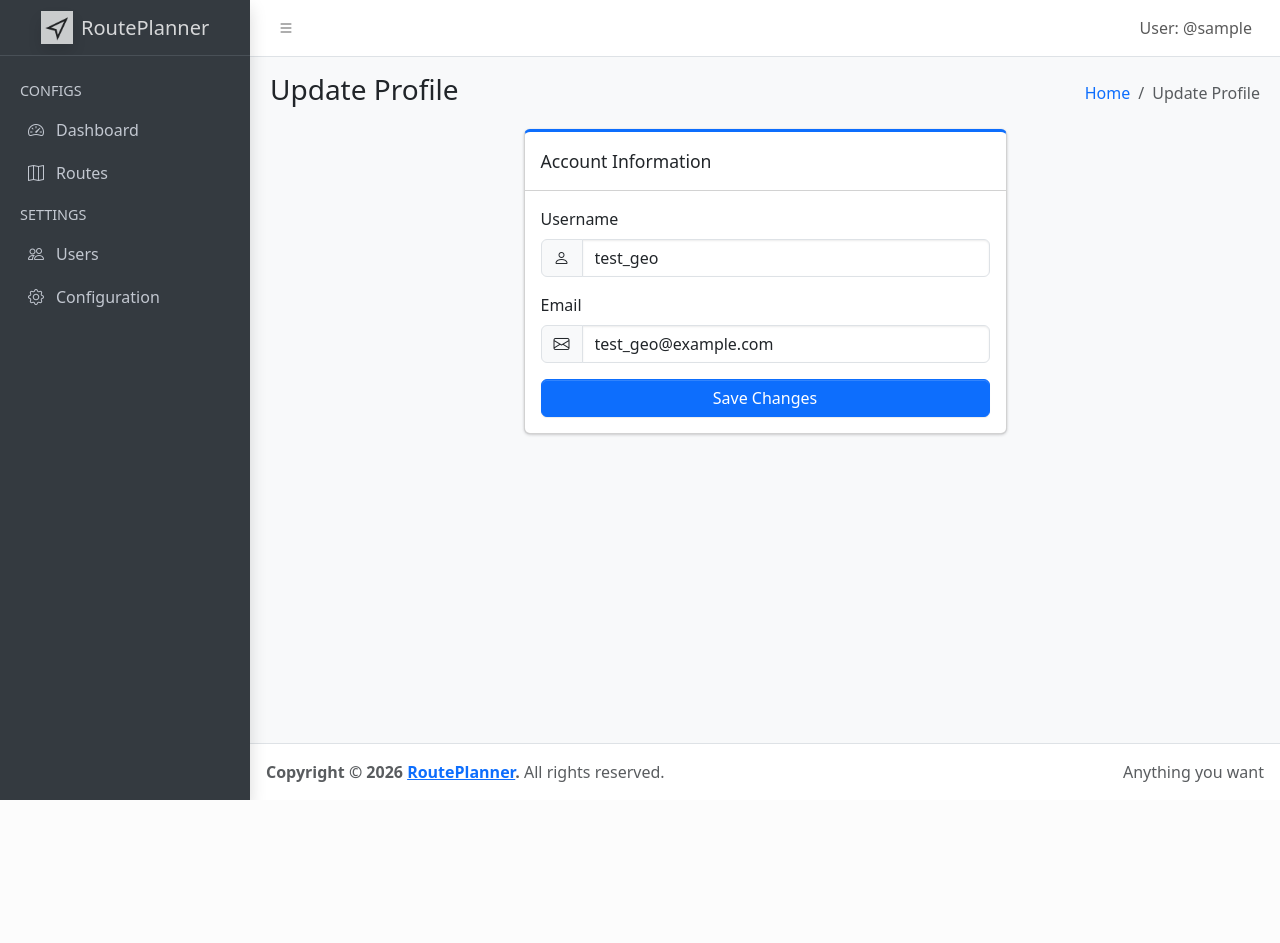
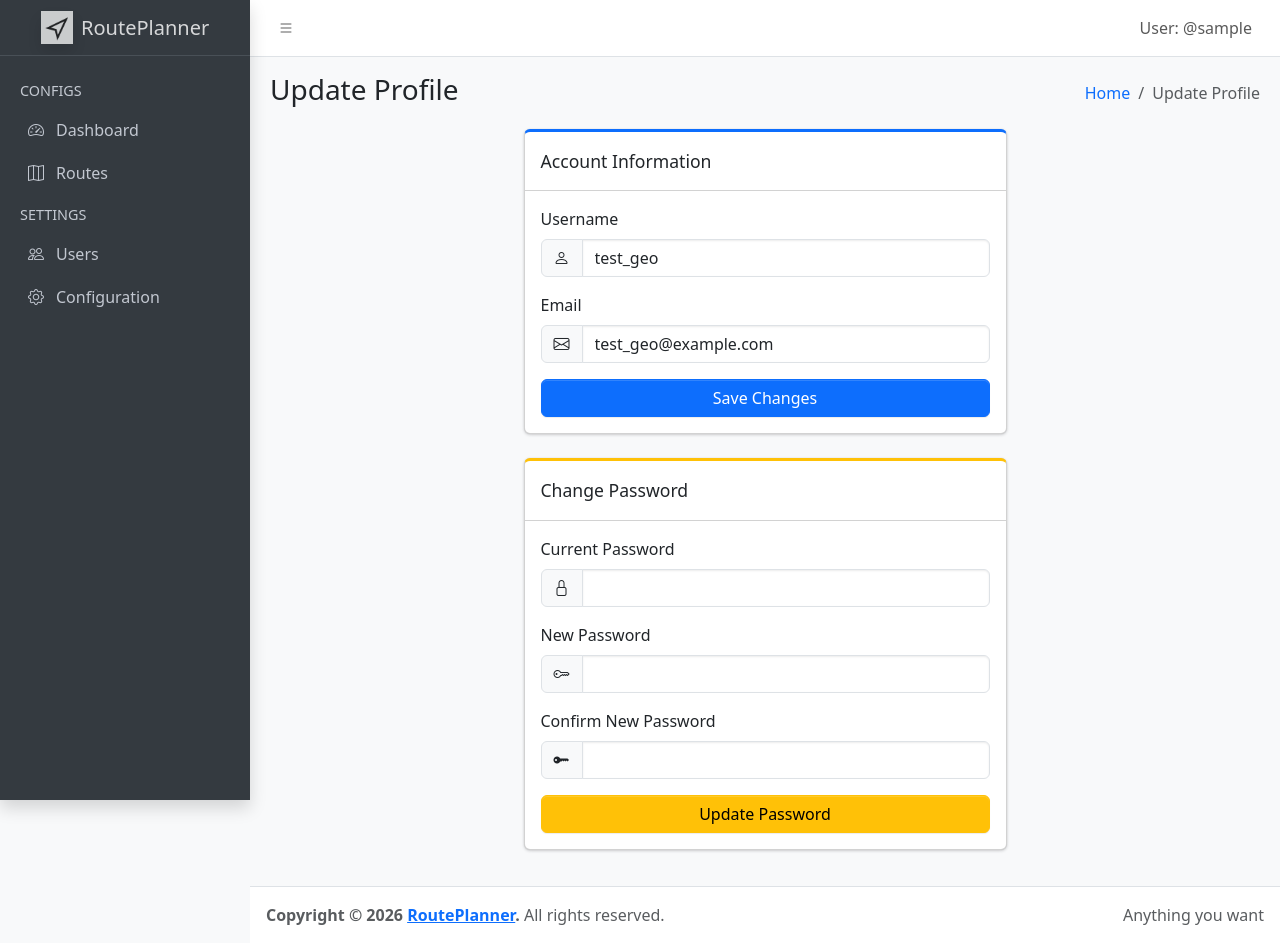
Before and after one commit to JorgeArguello1999/RoutePlanner, a Flask app: page /users/update in a window 1280 px wide. Before the commit the page ends 800 px from the top, so only its background shows below. Run offline with Flask 3, Linux system fonts and the light colour scheme; the visitor is signed in with stand-in values (Sample User, id 1).

Commit message:
feat: Users can update password

```diff
--- a/controllers/users.py
+++ b/controllers/users.py
@@ -180,28 +180,42 @@ def change_password_page(request_form):
     user = User.query.get(user_id)
 
     if request_form.method == 'GET':
-        return {"message": "Submit POST request with current_password, new_password, and confirm_password"}
+        if request_form.headers.get('Content-Type') == 'application/json':
+            return {"message": "Submit POST request with current_password, new_password, and confirm_password"}
+        return render_template(f"{TEMPLATES_DIR}update.html", user=user)
 
     elif request_form.method == 'POST':
-        data = request_form.form if request_form.form else request_form.get_json()
+        is_json = request_form.is_json
+        data = request_form.get_json() if is_json else request_form.form
 
         current_password = data.get('current_password')
         new_password = data.get('new_password')
         confirm_password = data.get('confirm_password')
 
+        error = None
+        message = None
+
         if not user.check_password(current_password):
-            return {"error": "Incorrect current password"}, 401
+            error = "Incorrect current password"
 
-        if new_password != confirm_password:
-            return {"error": "New passwords do not match"}, 400
+        elif new_password != confirm_password:
+            error = "New passwords do not match"
 
-        if not new_password:
-            return {"error": "New password cannot be empty"}, 400
+        elif not new_password:
+            error = "New password cannot be empty"
 
-        try:
-            user.password = new_password
-            db.session.commit()
-            return {"message": "Password changed successfully"}
-        except Exception as e:
-            db.session.rollback()
-            return {"error": str(e)}, 500
+        if not error:
+            try:
+                user.password = new_password
+                db.session.commit()
+                message = "Password changed successfully"
+            except Exception as e:
+                db.session.rollback()
+                error = str(e)
+
+        if is_json:
+            if error: return {"error": error}, 400 if "Incorrect" in error else 400
+            return {"message": message}
+
+        # For HTML Form:
+        return render_template(f"{TEMPLATES_DIR}update.html", user=user, message=message, error=error)
--- a/templates/users/update.html
+++ b/templates/users/update.html
@@ -67,6 +67,46 @@
                         </form>
                     </div>
                 </div>
+
+                <!-- Password Change Card -->
+                <div class="card card-warning card-outline mb-4">
+                    <div class="card-header">
+                        <div class="card-title">Change Password</div>
+                    </div>
+                    <div class="card-body">
+                        <form action="{{ url_for('users.users_change_password') }}" method="post">
+                            <div class="mb-3">
+                                <label for="currentPassword" class="form-label">Current Password</label>
+                                <div class="input-group">
+                                    <span class="input-group-text"><i class="bi bi-lock"></i></span>
+                                    <input id="currentPassword" type="password" class="form-control"
+                                        name="current_password" required />
+                                </div>
+                            </div>
+                            <div class="mb-3">
+                                <label for="newPassword" class="form-label">New Password</label>
+                                <div class="input-group">
+                                    <span class="input-group-text"><i class="bi bi-key"></i></span>
+                                    <input id="newPassword" type="password" class="form-control" name="new_password"
+                                        required />
+                                </div>
+                            </div>
+                            <div class="mb-3">
+                                <label for="confirmPassword" class="form-label">Confirm New Password</label>
+                                <div class="input-group">
+                                    <span class="input-group-text"><i class="bi bi-key-fill"></i></span>
+                                    <input id="confirmPassword" type="password" class="form-control"
+                                        name="confirm_password" required />
+                                </div>
+                            </div>
+
+                            <div class="d-grid gap-2">
+                                <button type="submit" class="btn btn-warning">Update Password</button>
+                            </div>
+                        </form>
+                    </div>
+                </div>
+
             </div>
         </div>
     </div>
```
